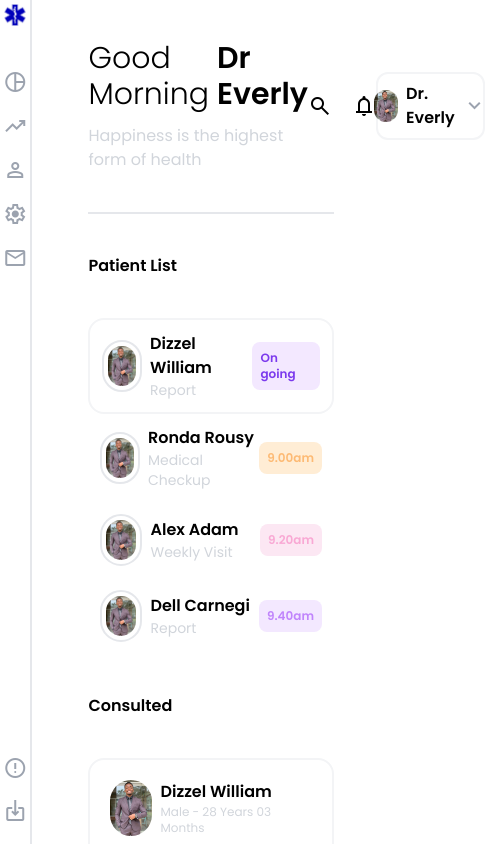
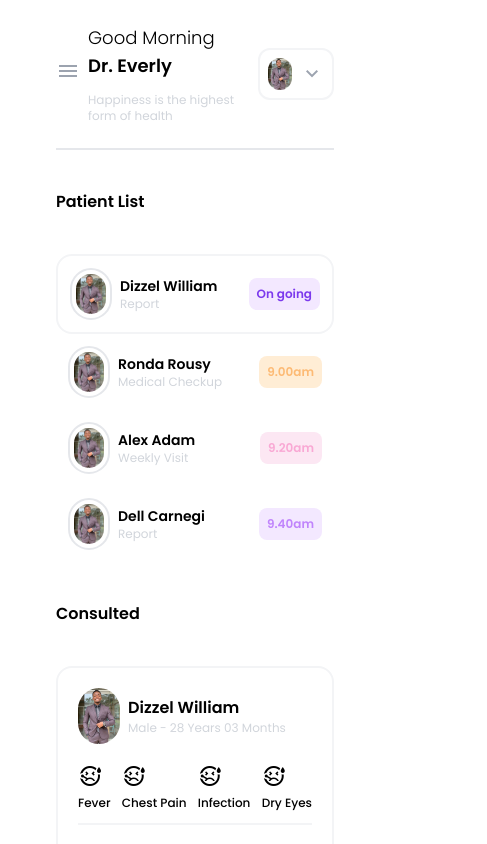
Before and after one commit to Samstar10/Health-dashboard, a Vue app: page / in a window 390 px wide. Shown: the top 844 px of the page, 487 px wide, since content can reach past the window. Built offline with nearby package versions, Linux system fonts and the light colour scheme.

Commit message:
Add responsiveness

```diff
--- a/src/components/BloodCells.vue
+++ b/src/components/BloodCells.vue
@@ -8,7 +8,7 @@
 			<p class="text-xs text-violet-600 bg-violet-200 rounded-lg p-2">WBC</p>
 			<p class="text-xs text-gray-300">Palates</p>
 		</div>
-		<div class="grid grid-cols-2 gap-4">
+		<div class="grid grid-cols-1 lg:grid-cols-2 gap-4">
 			<div class="bg-blue-800 rounded-2xl p-4 flex gap-2 items-center">
 				<span class="material-symbols-outlined bg-white text-blue-800 rounded-full p-4">
 					hematology
--- a/src/components/Navbar.vue
+++ b/src/components/Navbar.vue
@@ -3,16 +3,20 @@
 </script>
 
 <template>
-  <div class="border-b-2 w-full py-10 flex justify-between items-center">
+  <div class="border-b-2 w-full py-6 lg:py-10 flex justify-between items-center">
+	    <div class="lg:hidden text-gray-400 mr-2">
+			<span class="material-symbols-outlined">
+				menu
+			</span>
+		</div>
 		<div>
 			<div class="flex gap-2 mb-3">
-				<h1 class="text-3xl font-light">Good Morning</h1>
-				<p class="text-3xl font-semibold">Dr Everly</p>
+				<h1 class="text-lg sm:text-xl lg:text-3xl font-light">Good Morning <span class="text-lg sm:text-xl lg:text-3xl font-semibold">Dr. Everly</span></h1>
 			</div>
-			<p class="font-normal text-gray-300">Happiness is the highest form of health</p>
+			<p class="text-xs lg:text-base font-normal text-gray-300">Happiness is the highest form of health</p>
 		</div>
-		<div class="flex w-1/4 justify-between">
-			<div class="flex gap-5 justify-center items-center">
+		<div class="flex w-1/2 lg:w-1/4 justify-end gap-2 lg:justify-between">
+			<div class="hidden md:flex gap-2 lg:gap-5 justify-center items-center">
 				<span class="material-symbols-outlined">
 					search
 				</span>
@@ -22,7 +26,7 @@
 			</div>
 			<div class="flex justify-center items-center gap-2 border-2 border-gray-100 rounded-xl p-2">
 				<img src="../assets/images/smmuli.jpeg" alt="Photo of Dr Everly" class="rounded-full h-8">
-				<span class="font-semibold">Dr. Everly</span>
+				<span class="hidden md:block font-semibold text-xs lg:text-base">Dr. Everly</span>
 				<span class="material-symbols-outlined text-gray-400">
 					keyboard_arrow_down
 				</span>
--- a/src/components/PatientList.vue
+++ b/src/components/PatientList.vue
@@ -13,8 +13,8 @@
 								<img src="../assets/images/smmuli.jpeg" alt="" class="rounded-full h-10">
 							</div>
 							<div>
-								<p class="font-semibold">Dizzel William</p>
-								<p class="text-sm text-gray-300">Report</p>
+								<p class="font-semibold text-sm lg:text-base">Dizzel William</p>
+								<p class="text-xs lg:text-sm text-gray-300">Report</p>
 							</div>
 						</div>
 						<div class="bg-purple-100 p-2 rounded-lg">
@@ -29,8 +29,8 @@
 								<img src="../assets/images/smmuli.jpeg" alt="" class="rounded-full h-10">
 							</div>
 							<div>
-								<p class="font-semibold">Ronda Rousy</p>
-								<p class="text-sm text-gray-300">Medical Checkup</p>
+								<p class="font-semibold text-sm lg:text-base">Ronda Rousy</p>
+								<p class="text-xs lg:text-sm text-gray-300">Medical Checkup</p>
 							</div>
 						</div>
 						<div class="bg-orange-100 p-2 rounded-lg">
@@ -45,8 +45,8 @@
 								<img src="../assets/images/smmuli.jpeg" alt="" class="rounded-full h-10">
 							</div>
 							<div>
-								<p class="font-semibold">Alex Adam</p>
-								<p class="text-sm text-gray-300">Weekly Visit</p>
+								<p class="font-semibold text-sm lg:text-base">Alex Adam</p>
+								<p class="text-xs lg:text-sm text-gray-300">Weekly Visit</p>
 							</div>
 						</div>
 						<div class="bg-pink-100 p-2 rounded-lg">
@@ -61,8 +61,8 @@
 								<img src="../assets/images/smmuli.jpeg" alt="" class="rounded-full h-10">
 							</div>
 							<div>
-								<p class="font-semibold">Dell Carnegi</p>
-								<p class="text-sm text-gray-300">Report</p>
+								<p class="font-semibold text-sm lg:text-base">Dell Carnegi</p>
+								<p class="text-xs lg:text-sm text-gray-300">Report</p>
 							</div>
 						</div>
 						<div class="bg-purple-100 p-2 rounded-lg">
--- a/src/views/HomeView.vue
+++ b/src/views/HomeView.vue
@@ -11,10 +11,10 @@ import BodyTemp from '@/components/BodyTemp.vue';
 
 <template>
   <div class="flex">
-    <div class="w-1/12 sticky">
+    <div class="hidden lg:block lg:w-1/12 sticky">
       <Sidebar />
     </div>
-    <main class="w-11/12 right-0 px-14 pb-10">
+    <main class="w-full lg:w-11/12 right-0 px-14 pb-10">
       <Navbar />
       <div class="grid grid-cols-1 lg:grid-cols-3 py-10 gap-10">
         <PatientList />
```
